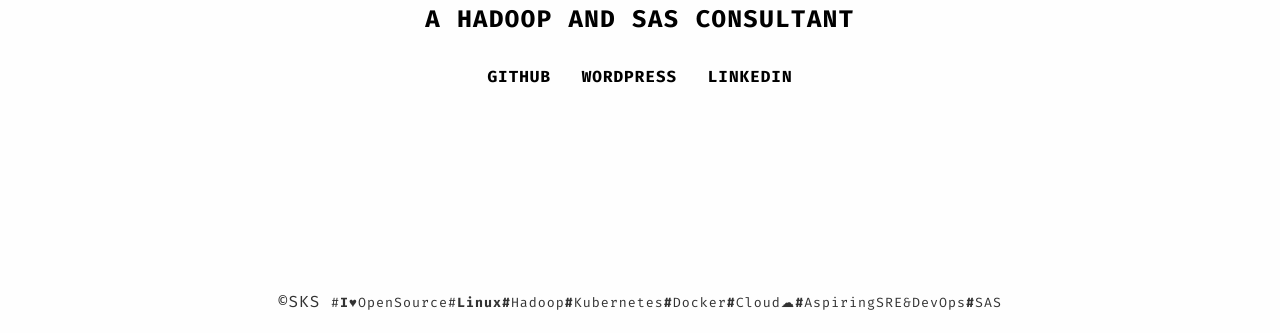
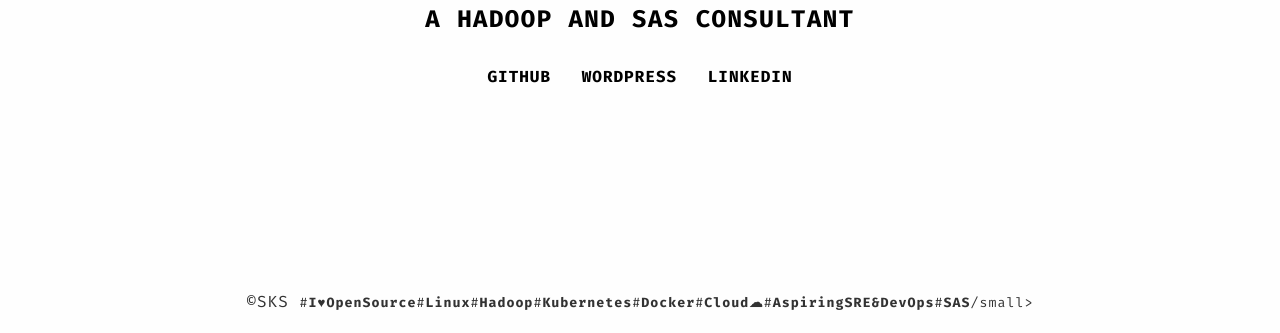
Before and after one commit to sandeepksaini/sks.github.io, a plain HTML site: page index.html in a window 1280 px wide. Shown: the part 468-801 px from the top of the page. Drawn offline with nearby package versions, Linux system fonts and the light colour scheme.

Commit message:
Update index.html

```diff
--- a/index.html
+++ b/index.html
@@ -86,7 +86,7 @@
       <footer class="footer">
   <section class="container">
     ©SKS
-    <small> #<b>I&hearts;</b>OpenSource#<b>Linux</b><b>#</b>Hadoop<b>#</b>Kubernetes<b>#</b>Docker<b>#</b>Cloud&#9729;<b>#</b>AspiringSRE&DevOps<b>#</b>SAS</small>
+    <small> #<b>I&hearts;OpenSource</b>#<b>Linux</b>#<b>Hadoop</b>#<b>Kubernetes</b>#<b>Docker</b>#<b>Cloud&#9729;</b>#<b>AspiringSRE&DevOps</b>#<b>SAS</b>/small>
   </section>
 </footer>
 
```
